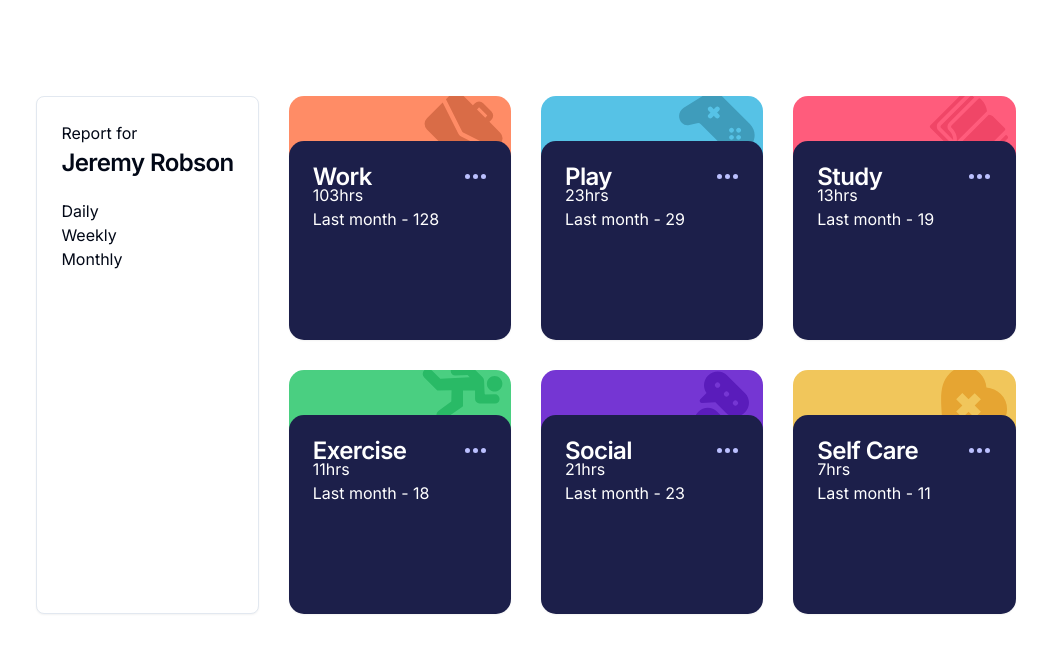
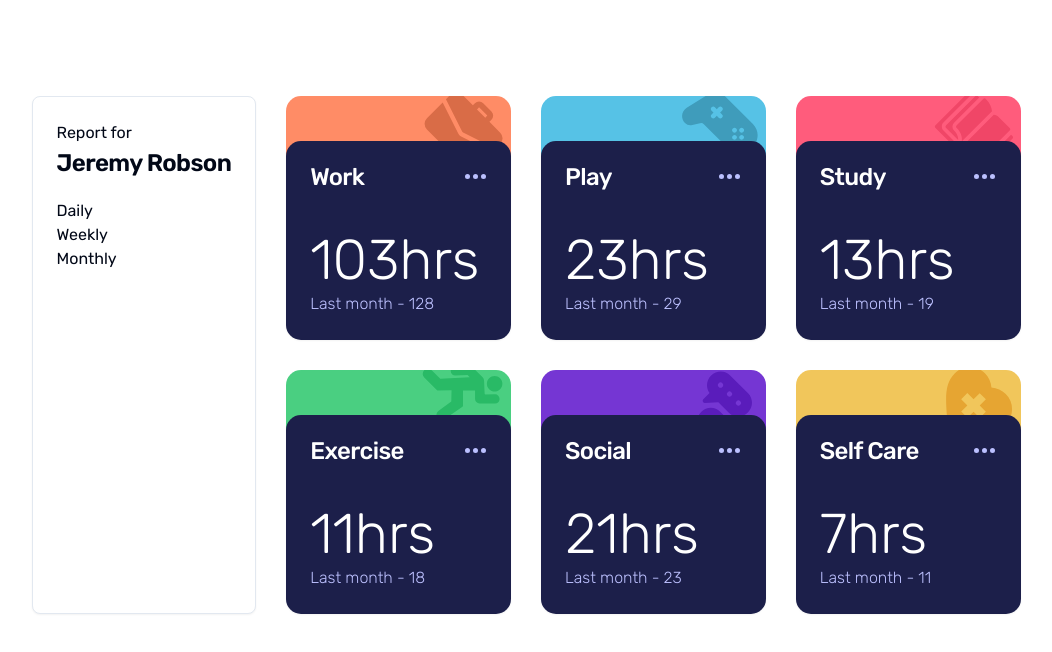
Before and after one commit to robcrock/time-tracking-dashboard, a Next.js app: page / in a window 1280 px wide. Shown: the top 652 px of the page, without its empty margins (114-1166 px from the left). Built offline with nearby package versions, Linux system fonts and the light colour scheme.

Commit message:
'Updated font styles in layout and activity card components, improving UI readability.'

```diff
--- a/src/app/layout.tsx
+++ b/src/app/layout.tsx
@@ -1,8 +1,8 @@
 import type { Metadata } from "next";
-import { Inter } from "next/font/google";
+import { Rubik } from "next/font/google";
 import "./globals.css";
 
-const inter = Inter({ subsets: ["latin"] });
+const rubik = Rubik({ subsets: ["latin"] });
 
 export const metadata: Metadata = {
   title: "Frontend Mentor | Time tracking dashboard",
@@ -17,7 +17,7 @@ export default function RootLayout({
 }>) {
   return (
     <html lang="en">
-      <body className={inter.className}>{children}</body>
+      <body className={rubik.className}>{children}</body>
     </html>
   );
 }
--- a/src/components/fem-activity-card.tsx
+++ b/src/components/fem-activity-card.tsx
@@ -72,9 +72,9 @@ export const ActivityCard = ({ title, icon, timeframe, timeframes }: any) => {
           alt={"Work Icon"}
         />
       </div>
-      <Card className="relative z-10 -mt-[115px] h-[199px] rounded-[15px] border-none bg-dark-blue text-white">
+      <Card className="relative z-10 -mt-[115px] flex h-[199px] flex-col justify-between rounded-[15px] border-none bg-dark-blue text-white">
         <CardHeader className="align-center -mr-2 -mt-[6px] flex h-[22px] flex-row justify-between">
-          <CardTitle className="mt-[6px] w-max">{title}</CardTitle>
+          <CardTitle className="mt-[6px] w-max font-medium">{title}</CardTitle>
           <Button
             className="max-h-[22px] border-none bg-inherit"
             variant="outline"
@@ -87,9 +87,11 @@ export const ActivityCard = ({ title, icon, timeframe, timeframes }: any) => {
             />
           </Button>
         </CardHeader>
-        <CardContent>
-          <p>{currLabel}</p>
-          <p>{prevLabel}</p>
+        <CardContent className="flex flex-col">
+          <p className="text-[56px] font-extralight leading-[64px]">
+            {currLabel}
+          </p>
+          <p className="font-light text-pale-blue">{prevLabel}</p>
         </CardContent>
       </Card>
     </div>
```
